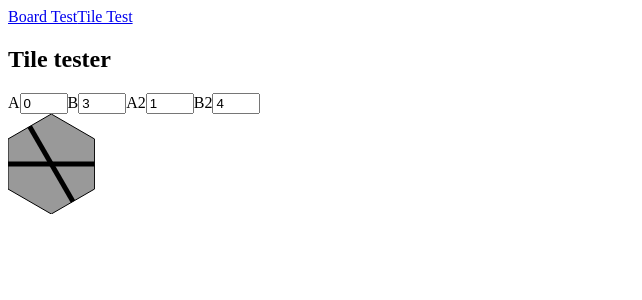
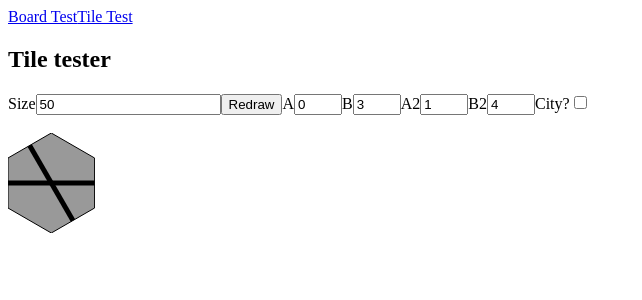
Before and after one commit to utecht/ngrails, an Angular app: page /tile-test in a window 1280 px wide. Shown: the top 300 px of the page, without its empty margins (0-642 px from the left). Built offline with nearby package versions, Linux system fonts and the light colour scheme.

Commit message:
more tile testing

```diff
--- a/src/app/tile-test/tile-test.component.css
+++ b/src/app/tile-test/tile-test.component.css
@@ -15,5 +15,9 @@ text.text {
 }
 
 .track{
-    stroke-width: 5;
 }
+
+.city {
+    fill: white;
+    stroke: black;
+}
--- a/src/app/tile-test/tile-test.component.html
+++ b/src/app/tile-test/tile-test.component.html
@@ -1,15 +1,20 @@
 <h2>Tile tester</h2>
 <form>
+    <label for="size">Size</label>
+    <input type="number" name="size" [(ngModel)]="size">
+    <button (click)="redraw()">Redraw</button>
     <label for="a">A</label>
     <input type="number" name="a" min="0" max="6" [(ngModel)]="side_a">
     <label for="b">B</label>
     <input type="number" name="b" min="0" max="6" [(ngModel)]="side_b">
-
     <label for="a2">A2</label>
     <input type="number" name="a2" min="0" max="6" [(ngModel)]="side_a2">
     <label for="b2">B2</label>
     <input type="number" name="b2" min="0" max="6" [(ngModel)]="side_b2">
+    <label for="city">City?</label>
+    <input type="checkbox" name="city" [(ngModel)]="city">
 </form>
+<br/>
 <svg *ngIf="hex"
     class="crosshair"
     (click)="debug(hex)"
@@ -24,9 +29,16 @@
         <path class="track"
             [attr.d]="generate_path(side_a, side_b)"
             stroke="black"
+            [attr.stroke-width]="size/10"
             fill="transparent"/>
         <path class="track"
             [attr.d]="generate_path(side_a2, side_b2)"
+            [attr.stroke-width]="size/10"
             stroke="black"
             fill="transparent"/>
+        <circle *ngIf="city"
+            class="city"
+            [attr.cx]="hex.center.x"
+            [attr.cy]="hex.center.y"
+            [attr.r]="size / 5"/>
 </svg>
--- a/src/app/tile-test/tile-test.component.ts
+++ b/src/app/tile-test/tile-test.component.ts
@@ -9,16 +9,20 @@ import { Hex, get_neighbors, offset_hexes,
 })
 export class TileTestComponent implements OnInit {
   hex: Hex;
-  size: number;
+  size: number = 50;
   side_a: number = 0;
   side_b: number = 3;
   side_a2: number = 1;
   side_b2: number = 4;
+  city: boolean = false;
 
   constructor() { }
 
   ngOnInit() {
-      this.size = 50;
+      this.redraw();
+  }
+
+  redraw(){
       this.hex = offset_hexes(1, 1, this.size);
       generate_points(this.hex, this.size);
   }
```
Lines whose indentation alone changed are shown as unchanged.
